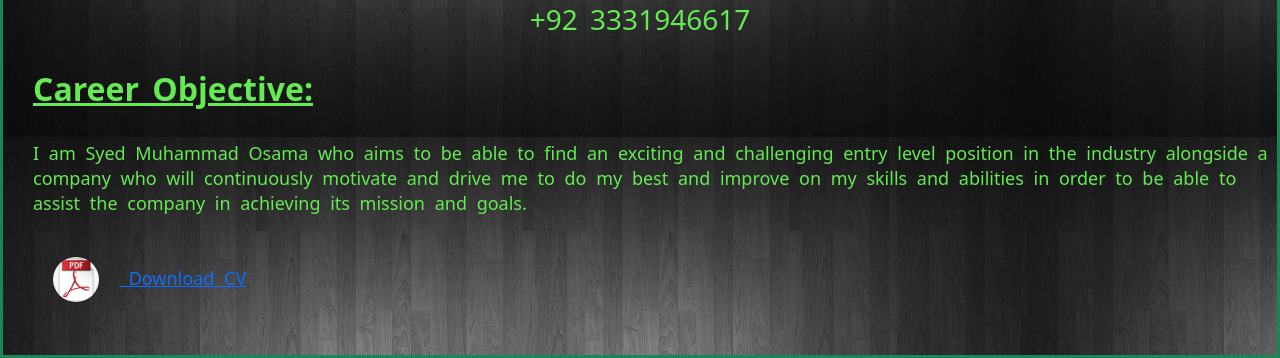
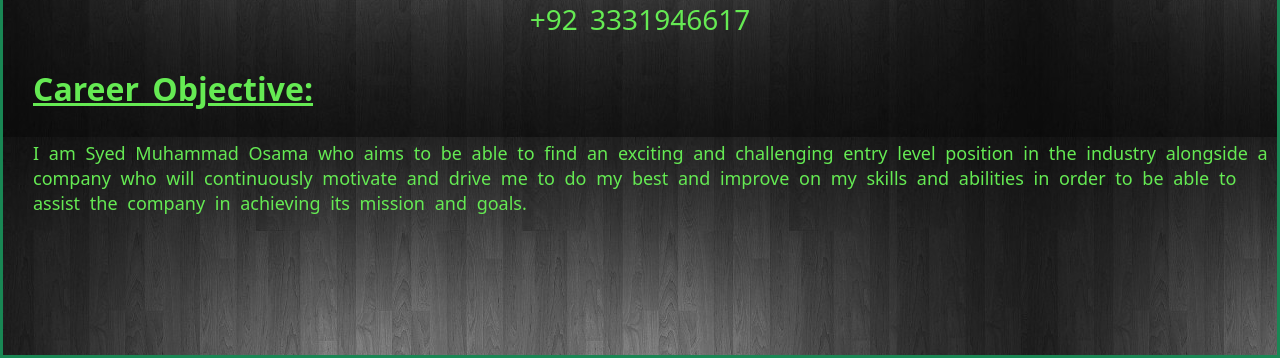
Before and after one commit to Syed0sama/syed0sama.github.io, a plain HTML site: page index.html in a window 1280 px wide. Shown: the part 498-856 px from the top of the page. Drawn offline with nearby package versions, Linux system fonts and the light colour scheme.

Commit message:
remove cv link from home page

```diff
--- a/index.html
+++ b/index.html
@@ -60,7 +60,7 @@
                     improve
                     on my skills and abilities in order to be able to assist the company in achieving its mission
                     and goals. </p> <br>
-                    <a href="syedmuhammadosama.pdf" download=""><img src="/Images/pdf.jpg" height="45px" alt="sorry"> Download CV </a>
+
 
             </div>
         </div>
```
